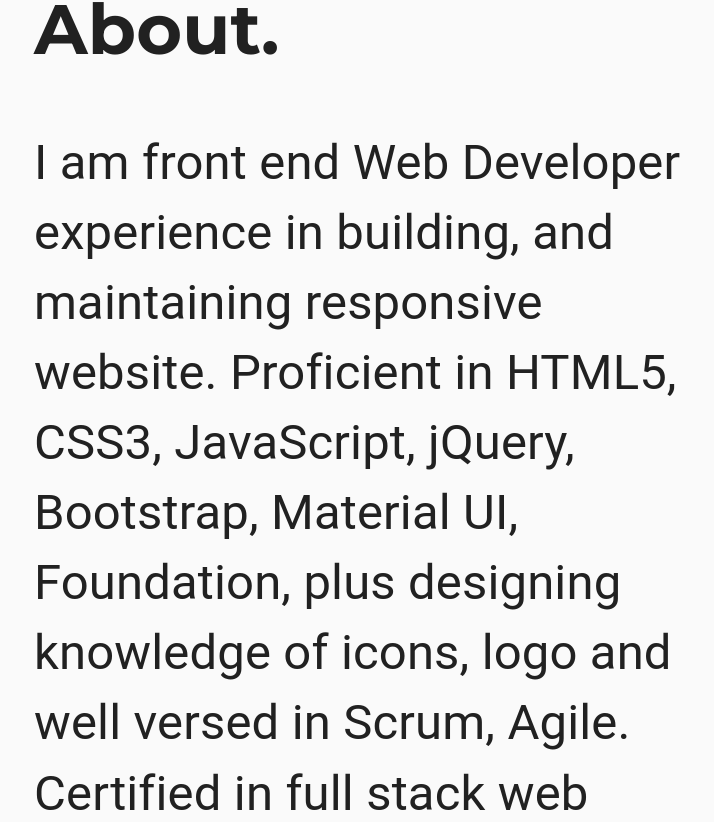
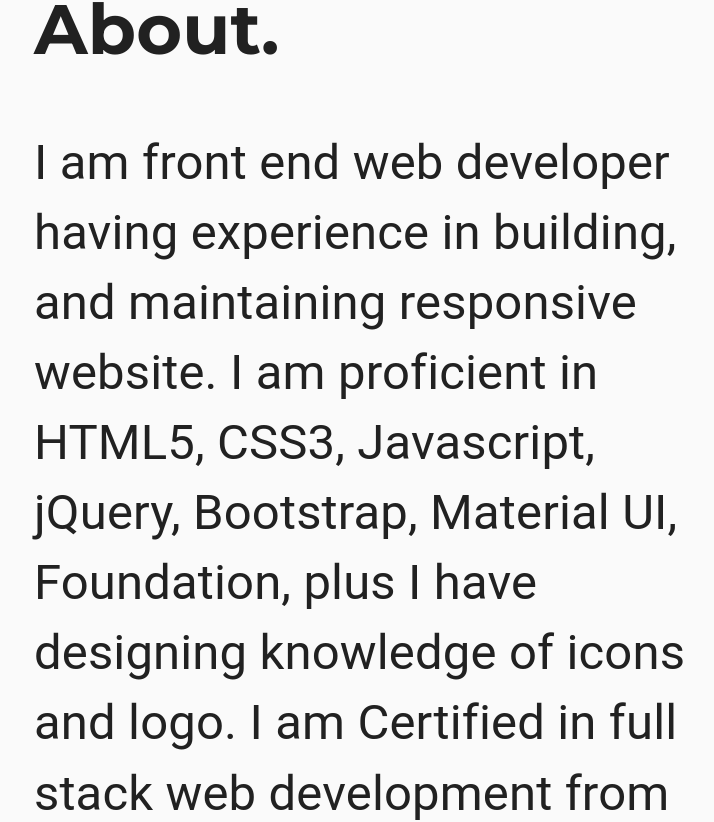
Before and after one commit to marasinipradeep/pradeep-marasini-react-portfolio, a React (Create React App) app in the folder client/: page / in a window 1280 px wide. Shown: the part 532-1354 px from the top of the page, without its empty margins (50-764 px from the left). Built offline with nearby package versions, Linux system fonts and the light colour scheme.

Commit message:
Fixed issues ready for deployment version 2.0

```diff
--- a/client/src/Components/AboutMe/AboutMe.js
+++ b/client/src/Components/AboutMe/AboutMe.js
@@ -7,7 +7,7 @@
 export default function AboutMe() {
 
     //Setting state
-    const [aboutMe, setAboutMe] = useState("I am front end Web Developer experience in building, and maintaining responsive website. Proficient in HTML5, CSS3, JavaScript, jQuery, Bootstrap, Material UI, Foundation, plus designing knowledge of icons, logo and well versed in Scrum, Agile. Certified in full stack web development from University of Adelaide, trained with  MERN stack (Mongo DB, Express Server, React JS, Node JS), PWA (Progressive Web App), testing with Jest, and familiar with JIRA, Github and Gitlab")
+    const [aboutMe, setAboutMe] = useState("I am front end web developer having experience in building, and maintaining responsive website. I am proficient in HTML5, CSS3, Javascript, jQuery, Bootstrap, Material UI, Foundation, plus I have designing knowledge of icons and logo. I am Certified in full stack web development from University of Adelaide, have trained with  MERN stack (Mongo DB, Express Server, React JS, Node JS), PWA (Progressive Web App), testing with Jest, and familiar with JIRA, Github and Gitlab. Also, experienced and versed in Scrum and Agile. ")
 
     return (
         <div className='about'>
```
